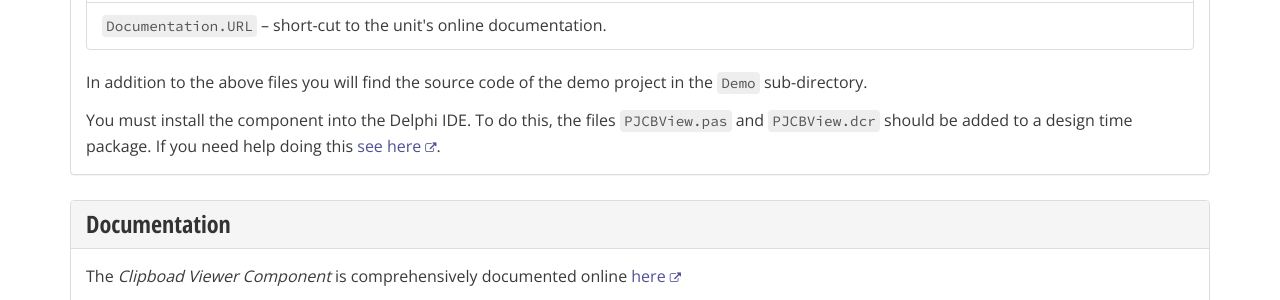
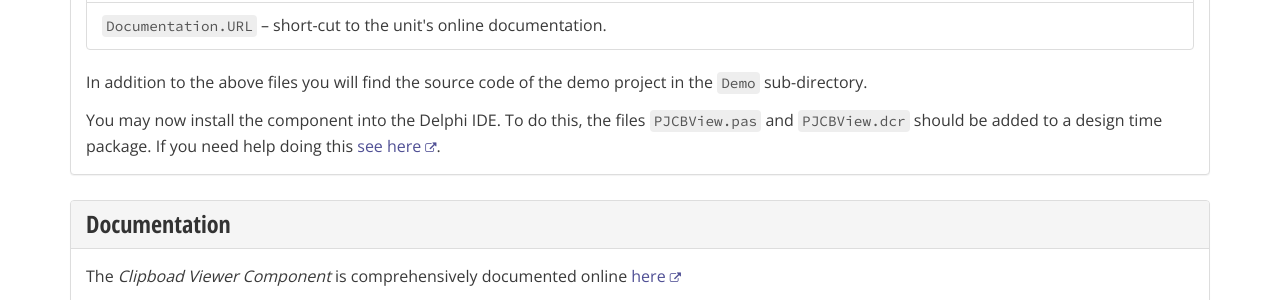
Before and after one commit to delphidabbler/delphidabbler.github.io, a Jekyll site: the page built from _software/cbview.html, in a window 1280 px wide and 900 px high, scrolled down 1663 px. Shown: the part 151-451 px from the top of the window. Built offline with Jekyll 4.4.1, drawn with Linux system fonts in a browser that asks for light colours; nearby versions of some CDN libraries.

Commit message:
Revert "you must" to "you may now" statement when describing component installation

```diff
--- a/_software/aboutbox.html
+++ b/_software/aboutbox.html
@@ -161,7 +161,7 @@ mothballed: false
       In addition to the above files you will find the the source code of a demo project in the <code>Demo</code> sub-directory.
     </p>
     <p>
-      You must install the components into the Delphi IDE. To do this, the files <code>PJAbout.pas</code>, <code>PJAbout.dfm</code> and <code>PJAbout.dcr</code> should be added to a design time package. If you need help doing this <a href="http://delphidabbler.com/tips/106" aria-title="see a tip on working with design time packages">see here</a>.
+      You may now install the components into the Delphi IDE. To do this, the files <code>PJAbout.pas</code>, <code>PJAbout.dfm</code> and <code>PJAbout.dcr</code> should be added to a design time package. If you need help doing this <a href="http://delphidabbler.com/tips/106" aria-title="see a tip on working with design time packages">see here</a>.
     </p>
   </div>
 </section>
--- a/_software/cbview.html
+++ b/_software/cbview.html
@@ -114,7 +114,7 @@ mothballed: false
       In addition to the above files you will find the source code of the demo project in the <code>Demo</code> sub-directory.
     </p>
     <p>
-      You must install the component into the Delphi IDE. To do this, the files <code>PJCBView.pas</code> and <code>PJCBView.dcr</code> should be added to a design time package. If you need help doing this <a href="http://delphidabbler.com/tips/106" aria-title="see a tip on working with design time packages">see here</a>.
+      You may now install the component into the Delphi IDE. To do this, the files <code>PJCBView.pas</code> and <code>PJCBView.dcr</code> should be added to a design time package. If you need help doing this <a href="http://delphidabbler.com/tips/106" aria-title="see a tip on working with design time packages">see here</a>.
     </p>
   </div>
 </section>
--- a/_software/dropfiles.html
+++ b/_software/dropfiles.html
@@ -231,7 +231,7 @@ mothballed: false
       In addition to the above files you will find the source code of the two demo projects in the <code>Demo\1</code> and <code>Demo\2</code> sub-directories.
     </p>
     <p>
-      You must install the components into the Delphi IDE. To do this, the files <code>PJDropFiles.pas</code>, <code>PJDropFiles.dcr</code>, <code>PJDropFilesDsgn.pas</code> and <code>PJDropFilesDsgn.dfm</code> should be added to a design time package. If you need help doing this <a href="http://delphidabbler.com/tips/106" aria-title="see a tip on working with design time packages">see here</a>.
+      You may now install the components into the Delphi IDE. To do this, the files <code>PJDropFiles.pas</code>, <code>PJDropFiles.dcr</code>, <code>PJDropFilesDsgn.pas</code> and <code>PJDropFilesDsgn.dfm</code> should be added to a design time package. If you need help doing this <a href="http://delphidabbler.com/tips/106" aria-title="see a tip on working with design time packages">see here</a>.
     </p>
   </div>
 </section>
```
